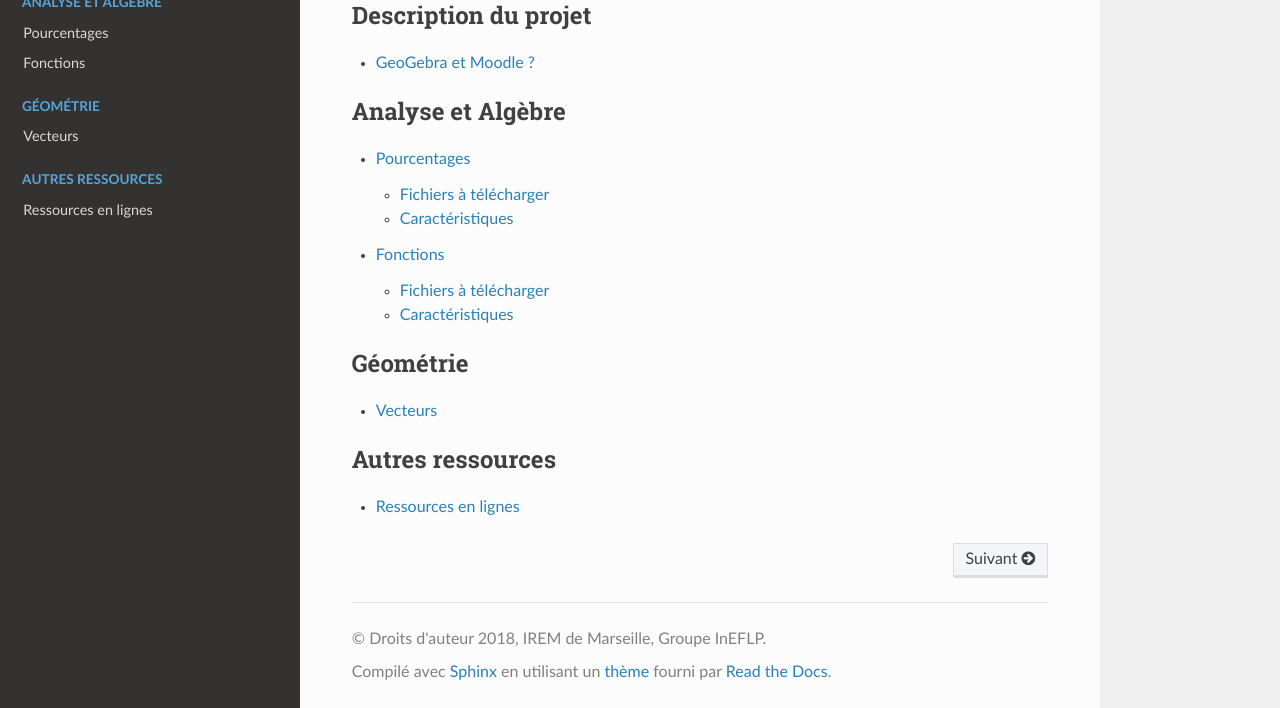
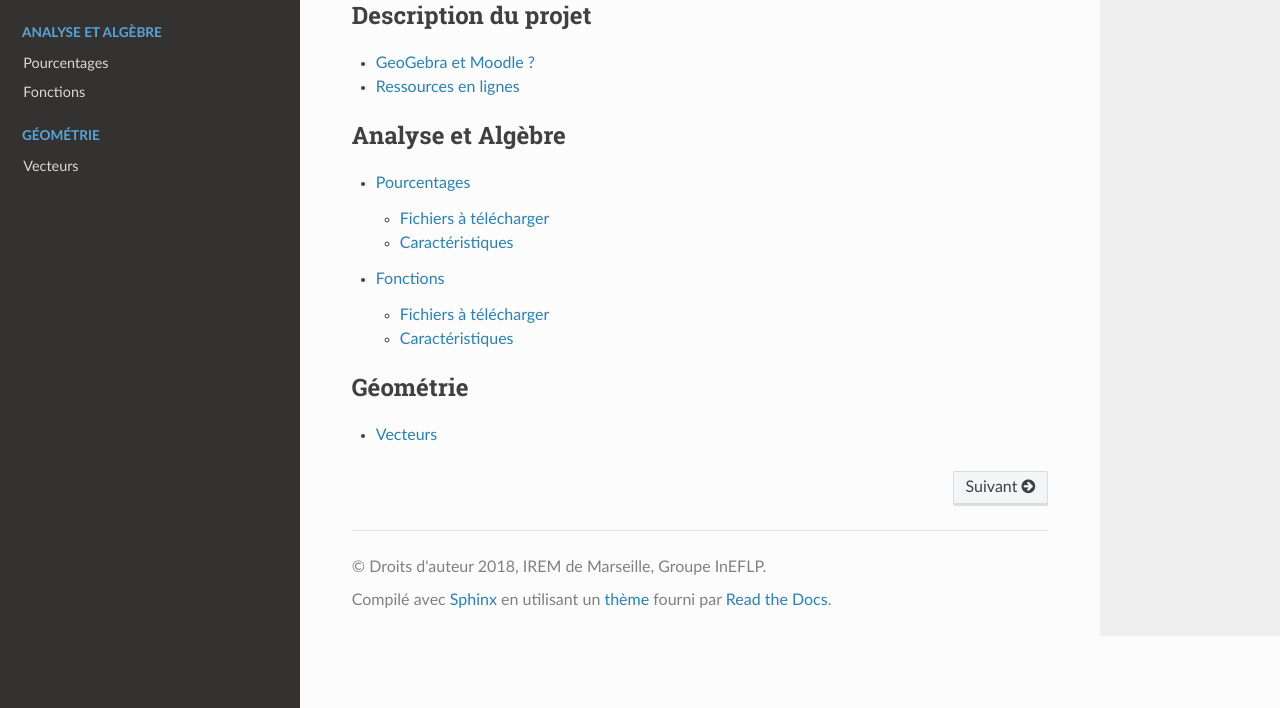
Before and after one commit to iremlp/geogebra-moodle, a Sphinx documentation site: the page built from docs/source/index.rst, in a window 1280 px wide and 900 px high, scrolled down 732 px, cut to the strip 192-900 px from the top of the window. Built offline with Sphinx 7.4.7 and the Read the Docs theme 2.0.0, drawn with Linux system fonts in a browser that asks for light colours; formulas are drawn with MathJax 3.

Commit message:
changement de nom du fichier ressource.rst

```diff
--- a/docs/source/index.rst
+++ b/docs/source/index.rst
@@ -14,13 +14,19 @@
 ===============
 
 Vous trouverez sur ce site des fichiers **GeoGebra** utilisés sur la plateforme **Moodle**.
-La particularité de ces fichiers est qu'ils permettent d'évaluer l'élève automatiquement. Chaque fichier comporte un système de score que Moodle peut récupérer. Pour cela, il faut utiliser un plugin liant GeoGebra et Moodle
+La particularité de ces fichiers est qu'ils permettent d'évaluer l'élève automatiquement.
+Chaque fichier comporte un système de score que Moodle peut récupérer. Pour cela, il faut
+utiliser un plugin liant GeoGebra et Moodle
+
 
 Qui sommes-nous ?
 =================
-Nous sommes des enseignants de maths/sciences regroupés au sein d'un groupe de recherche de l'`IREM de Marseille <https://irem.univ-amu.fr/fr>`_.
+Nous sommes des enseignants de maths/sciences regroupés au sein d'un groupe de recherche
+de l'`IREM de Marseille <https://irem.univ-amu.fr/fr>`_.
 
-Notre groupe, *Innovation, Expérimentation et Formation en Lycée Professionnel* (InEFLP) a une partie de son travail consacré aux modalités de cours innovantes. Nous explorons actuellement la plateforme *Moodle*.
+Notre groupe, *Innovation, Expérimentation et Formation en Lycée Professionnel* (InEFLP)
+a une partie de son travail consacré aux modalités de cours innovantes. Nous explorons
+actuellement la plateforme *Moodle*.
 
 `Site du groupe InEFLP <https://irem.univ-amu.fr/fr/groupes-travail/groupe-travail-innovation-experimentation-formation-lp>`_.
 
@@ -59,10 +66,3 @@
    :caption: Géométrie
 
    geom-vecteur.rst
-
-
-.. toctree::
-   :maxdepth: 1
-   :caption: Autres ressources
-
-   ressources.rst
```
Also changed, not shown: other parts of docs/source/index.rst (+1 -0 lines), docs/source/projet-ressources.rst (renamed from docs/source/ressources.rst).
